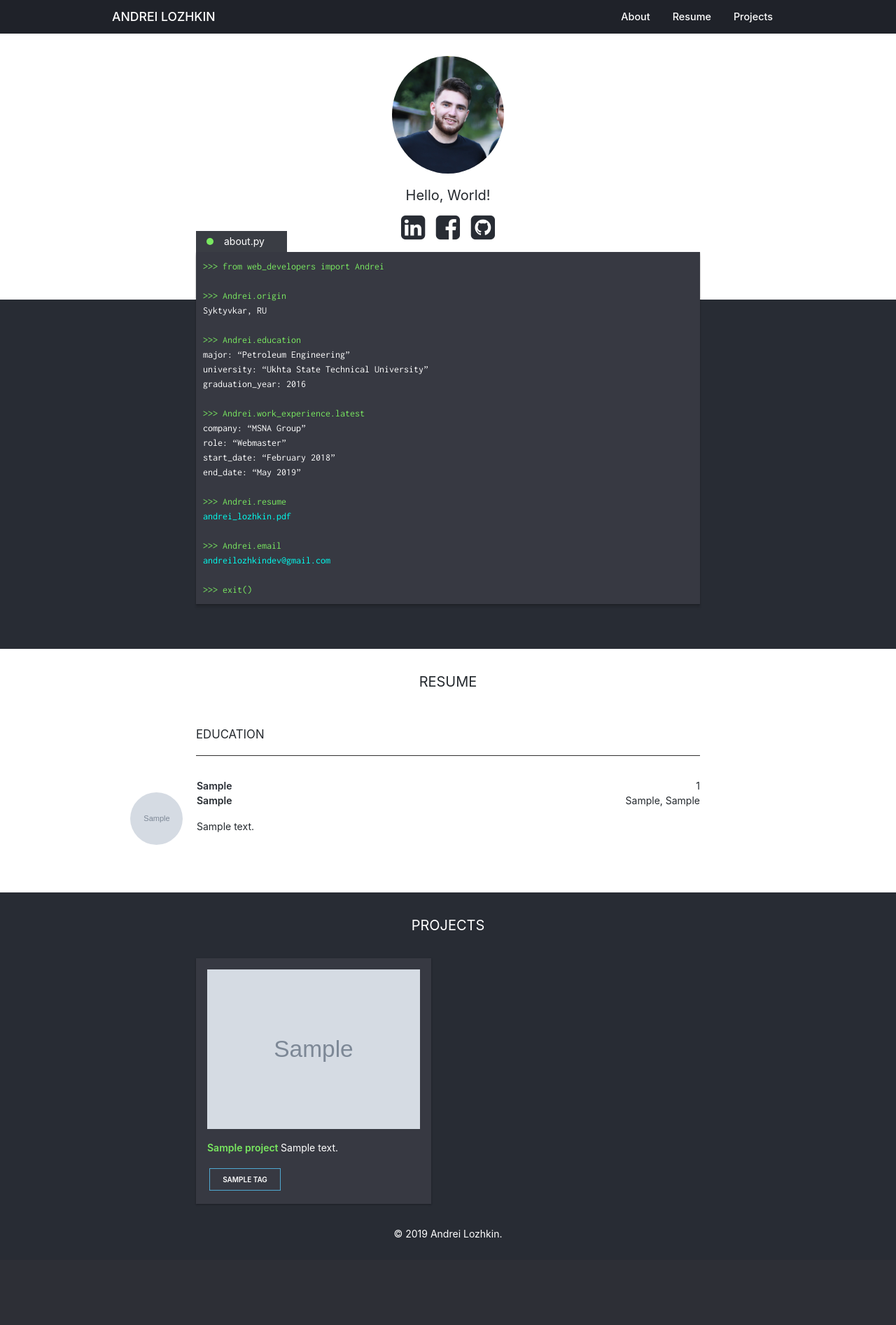
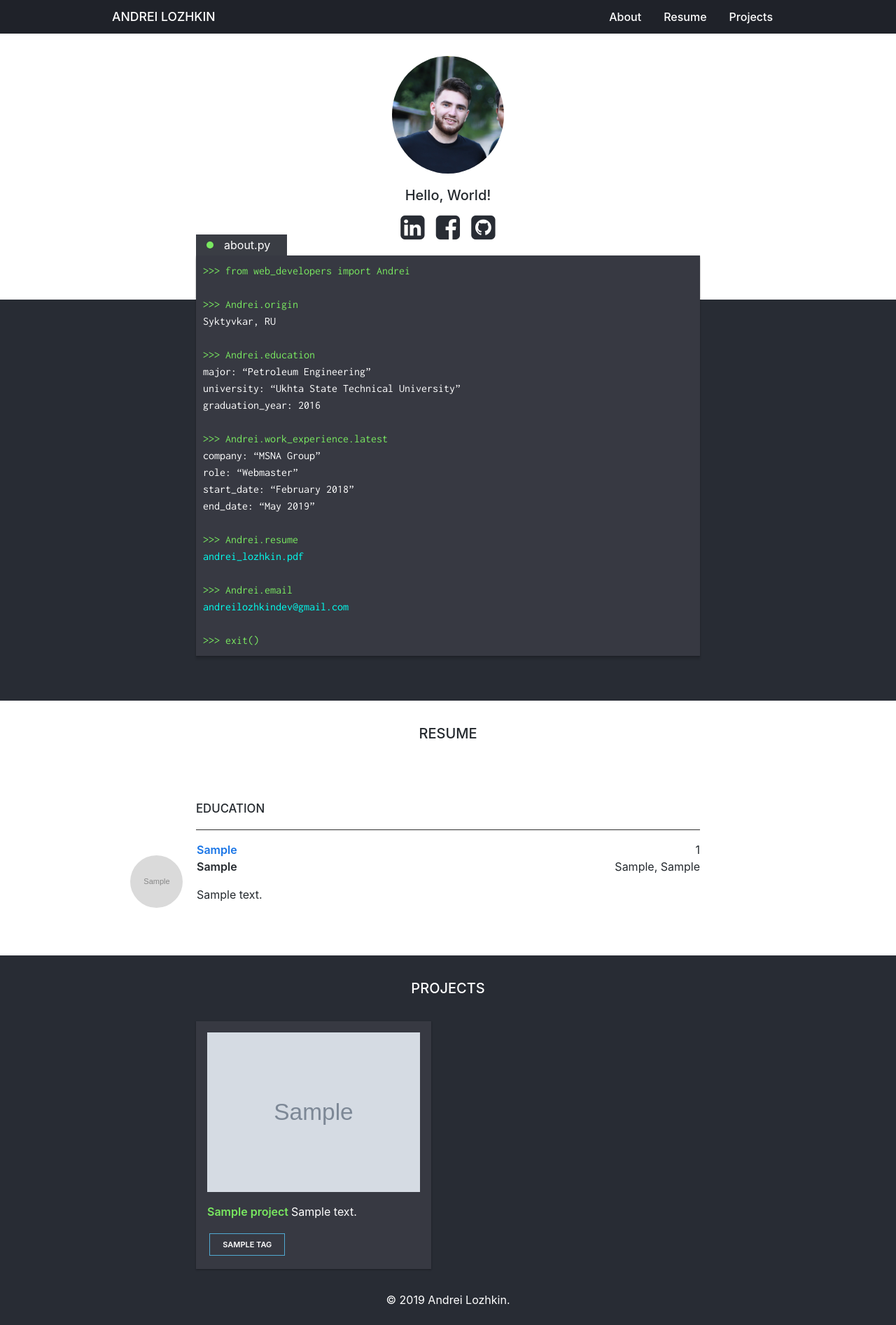
Before and after one commit to andreilozhkin/personal-portfolio, a Django app: page / in a window 1280 px wide. Shown: the whole page at 70% size. Before the commit the page ends 1800 px from the top, so only its background shows below. Run offline with Django 3.2, Linux system fonts and the light colour scheme; tables that the repository leaves empty hold one stand-in row (values such as "Sample post"); data that the repository does not hold is empty.

Commit message:
Update home page and css styles

```diff
--- a/portfolio/static/main/css/style.css
+++ b/portfolio/static/main/css/style.css
@@ -12,7 +12,6 @@ body {
   margin: 0;
   color: #24292e;
   font-family: -apple-system,BlinkMacSystemFont,Segoe UI,Helvetica,Arial,sans-serif,Apple Color Emoji,Segoe UI Emoji,Segoe UI Symbol;
-  font-size: 14px;
   line-height: 1.5;
 }
 
@@ -22,7 +21,7 @@ img {
 }
 
 h2 {
-  font-weight: 400;
+  font-weight: 500;
   text-align: center;
   font-size: 1.25rem;
 }
@@ -47,6 +46,14 @@ a {
 
 .mt-3 {
   margin-top:  3rem !important;
+}
+
+.mt-4 {
+  margin-top:  4rem !important;
+}
+
+.mt-5 {
+  margin-top:  5rem !important;
 }
 
 .pt-1 {
@@ -82,6 +89,7 @@ a {
   background: #1f2229;
   background-size: cover;
   transition: transform 0.5s;
+  z-index: 999;
 }
 
 .header.is-hidden {
@@ -140,7 +148,6 @@ a {
 
 .header__nav a {
   color: white;
-  font-size: 0.9rem;
   font-weight: 500;
   padding: 0 16px;
 }
@@ -189,27 +196,6 @@ a {
 
 
 /* ABOUT SECTION  */
-.anchor-offset {
-  display: block;
-  position: relative;
-  top: -40;
-}
-
-.anchor-offset--projects {
-  display: block;
-  position: relative;
-  top: -30;
-}
-
-.anchor-offset--about {
-  display: block;
-  position: absolute;
-  top: 0;
-}
-
-
-
-
 .about-wrapper {
   background-color: #282c34;
 }
@@ -244,7 +230,7 @@ a {
 .cli {
   background-color: #373942;
   max-width: 700px;
-  margin: -100px auto 0 auto;
+  margin: -95px auto 0 auto;
   padding: 10px;
   box-shadow: 0 5px 3px rgba(0,0,0,0.12), 0 1px 2px rgba(0,0,0,0.24);
 }
@@ -265,6 +251,19 @@ a {
 }
 
 /* RESUME SECTION  */
+.gray-transition {
+  -webkit-filter: grayscale(100%);
+  -moz-filter: grayscale(100%);
+  filter: grayscale(100%);
+  transition: all 0.5s ease;
+}
+
+.gray-transition:hover {
+  -webkit-filter: grayscale(0%);
+   -moz-filter: grayscale(0%);
+   filter: grayscale(0%);
+}
+
 .resume-wrapper {
   background-color: white;
 }
@@ -278,6 +277,7 @@ a {
 .resume-container h3 {
   margin: 2rem auto 0 auto;
   max-width: 720px;
+  font-weight: 500;
 }
 
 
@@ -291,7 +291,7 @@ a {
 .resume-card {
   display: flex;
   max-width: 720px;
-  margin: 2rem auto 2rem auto;
+  margin: 1rem auto 2rem auto;
 }
 
 .resume-card__image {
@@ -302,6 +302,7 @@ a {
   margin-left: -114px;
   object-fit: cover;
 }
+
 
 .resume-card__content {
   max-width: 720px;
@@ -315,7 +316,7 @@ a {
 }
 
 .card__company-name {
-  color: #282C34;
+  color: #1975e6;
   font-weight: 600;
 }
 
@@ -323,7 +324,8 @@ a {
   font-weight: 600;
 }
 
-.card__year, .card__year {
+.card__year, .card__city {
+  width: 130px;
   text-align: right;
 }
 
@@ -352,6 +354,11 @@ a {
   box-shadow: 0 10px 20px rgba(0,0,0,0.19), 0 6px 6px rgba(0,0,0,0.23);
 }
 
+.project__image{
+  max-height: 300px;
+  object-fit: cover;
+}
+
 .project__name {
   font-weight: 600;
   color: #79E860;
@@ -363,7 +370,7 @@ a {
   font-weight: 600;
   width: auto;
   display: inline-block;
-  font-size: 10px;
+  font-size: 11px;
   line-height: 1rem;
   padding: 7px 18px;
   margin: 0.2rem;
@@ -371,6 +378,10 @@ a {
 
 
 @media (max-width: 1000px) {
+
+  html {
+    font-size: 14px;
+  }
 
   /* prevent iphone from resizing fonts when landscape mode  */
   p, h1, h2, h3, li {
@@ -431,10 +442,17 @@ a {
   .projects-grid {
     grid-gap: 2rem;
   }
+
 }
 
 @media (max-width: 600px) {
   .projects-grid {
     grid-template-columns: 1fr;
   }
+
+  .project__image{
+    max-height: 200px;
+    object-fit: cover;
+  }
+
 }
--- a/portfolio/templates/main/index.html
+++ b/portfolio/templates/main/index.html
@@ -37,7 +37,7 @@
           <section class="hero-wrapper">
             <div class="hero-container">
               <img class="avatar" src="{% static 'main/img/avatar.jpg' %}" alt="avatar">
-              <h2 class="mt-1"> Hello, World! </h2>
+              <h2 class="mt-1" id="about"> Hello, World! </h2>
               <div class="social-icons">
                 <a href="#linkedin" class="icon icon-linkedin-squared"></a>
                 <a href="#facebook" class="icon icon-facebook-squared"></a>
@@ -48,8 +48,7 @@
           <!--END HERO SECTION-->
 
           <!--START CLI ABOUT SECTION-->
-          <a class="anchor-offset--about" id="about"></a>
-          <section class="about-wrapper" >
+          <section class="about-wrapper">
             <div class="about-container">
               <div class="cli">
                 <div class="cli-tab">
@@ -87,8 +86,7 @@
 
           <!--START RESUME SECTION-->
           {% if jobs or education %}
-            <a class="" id="resume"></a>
-            <section class="resume-wrapper">
+            <section class="resume-wrapper" id="resume">
               <div class="resume-container">
                 <h2 class="mt-1">RESUME</h2>
 
@@ -99,11 +97,11 @@
                     <div class="pt-1 line-separator"></div>
                     {% for job in jobs %}
                       <div class="resume-card">
-                        <img class="resume-card__image" src="{{job.logo.url}}" alt="{{job.company}}"/>
+                        <a href="{{job.url}}"><img class="resume-card__image gray-transition" src="{{job.logo.url}}" alt="{{job.company}}"/></a>
                         <div class="resume-card__content">
                           <div class="resume-card__head">
                             <div>
-                              <p class="card__company-name">{{job.company}}</p>
+                              <a href="{{job.url}}" class="card__company-name">{{job.company}}</a>
                               <p class="card__role">{{job.role}}</p>
                             </div>
                             <div>
@@ -124,15 +122,15 @@
                 <!--education-->
                 {% if education %}
                   <div>
-                    <h3 class="mt-3">EDUCATION</h3>
+                    <h3 class="mt-5">EDUCATION</h3>
                     <div class="pt-1 line-separator"></div>
                     {% for ed in education %}
                       <div class="resume-card">
-                        <img class="resume-card__image" src="{{ed.logo.url}}" alt="{{ed.university}}"/>
+                        <a href="{{ed.url}}"><img class="resume-card__image gray-transition" src="{{ed.logo.url}}" alt="{{ed.university}}"/></a>
                         <div class="resume-card__content">
                           <div class="resume-card__head">
                             <div>
-                              <p class="card__company-name">{{ed.university}}</p>
+                              <a href="{{ed.url}}" class="card__company-name">{{ed.university}}</a>
                               <p class="card__role">{{ed.major}}</p>
                             </div>
                             <div>
@@ -156,9 +154,8 @@
 
           <!--START PROJECTS SECTION-->
           {% if projects %}
-            <a class="" id="projects"></a>
             <h2 class="mt-2" style="color:white">PROJECTS</h2>
-            <section class="projects-grid">
+            <section class="projects-grid" id="projects">
               {% for project in projects %}
                 <a href="{{project.url}}" class="project__card">
                   <img class="project__image" src="{{project.image.url}}"/>
```
